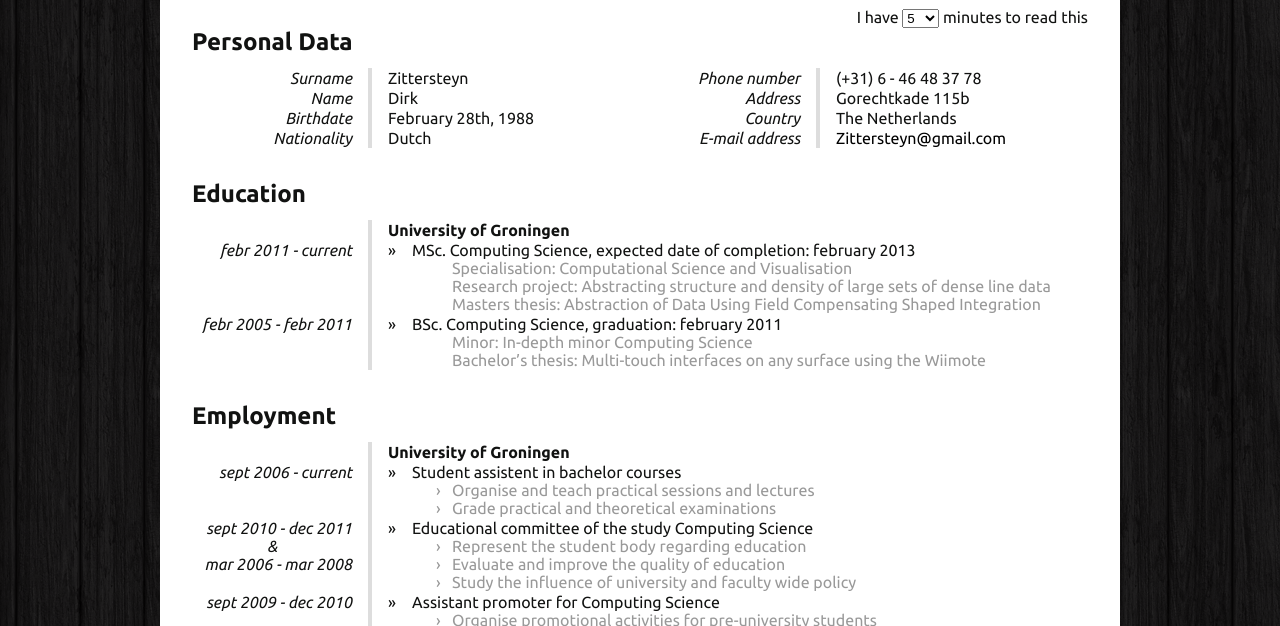
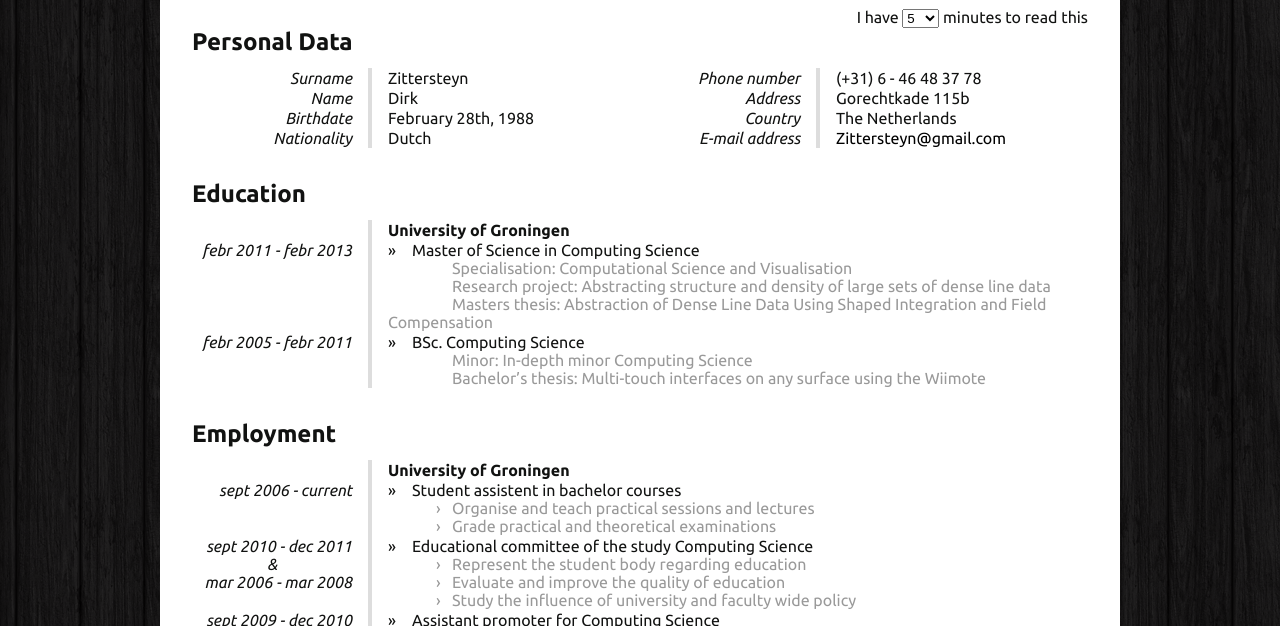
Before and after one commit to DZittersteyn/html-resume, a plain HTML site: page html-resume/resume.html in a window 1280 px wide. Shown: the part 171-797 px from the top of the page. Drawn offline with Linux system fonts and the light colour scheme; a web font is replaced by a local one.

Commit message:
Updated for my graduation

```diff
--- a/html-resume/resume.html
+++ b/html-resume/resume.html
@@ -91,13 +91,13 @@
 					<tbody>
 						<tr>
 							<th>
-								<p class="period">febr 2011 - current</p>
+								<p class="period">febr 2011 - febr 2013</p>
 							</th>
 							<td>
-								<p class="title 1 5 15">MSc. Computing Science, expected date of completion: february 2013</p>
+								<p class="title 1 5 15">Master of Science in Computing Science</p>
 								<p class="desc 5 15">Specialisation: Computational Science and Visualisation</p>
 								<p class="desc 1 5 15">Research project: Abstracting structure and density of large sets of dense line data</p>
-								<p class="desc 1 5 15">Masters thesis: Abstraction of Data Using Field Compensating Shaped Integration</p>
+								<p class="desc 1 5 15">Masters thesis: Abstraction of Dense Line Data Using Shaped Integration and Field Compensation</p>
 							</td>
 						</tr>
 						<tr class="1 5 15">
@@ -109,7 +109,7 @@
 								</p>
 							</th>
 							<td>
-								<p class="title">BSc. Computing Science, graduation: february 2011</p>
+								<p class="title">BSc. Computing Science</p>
 								<p class="desc 5 15">Minor: In-depth minor Computing Science</p>
 								<p class="desc 1 5 15">Bachelor’s thesis: Multi-touch interfaces on any surface using the Wiimote</p>
 							</td>
```
